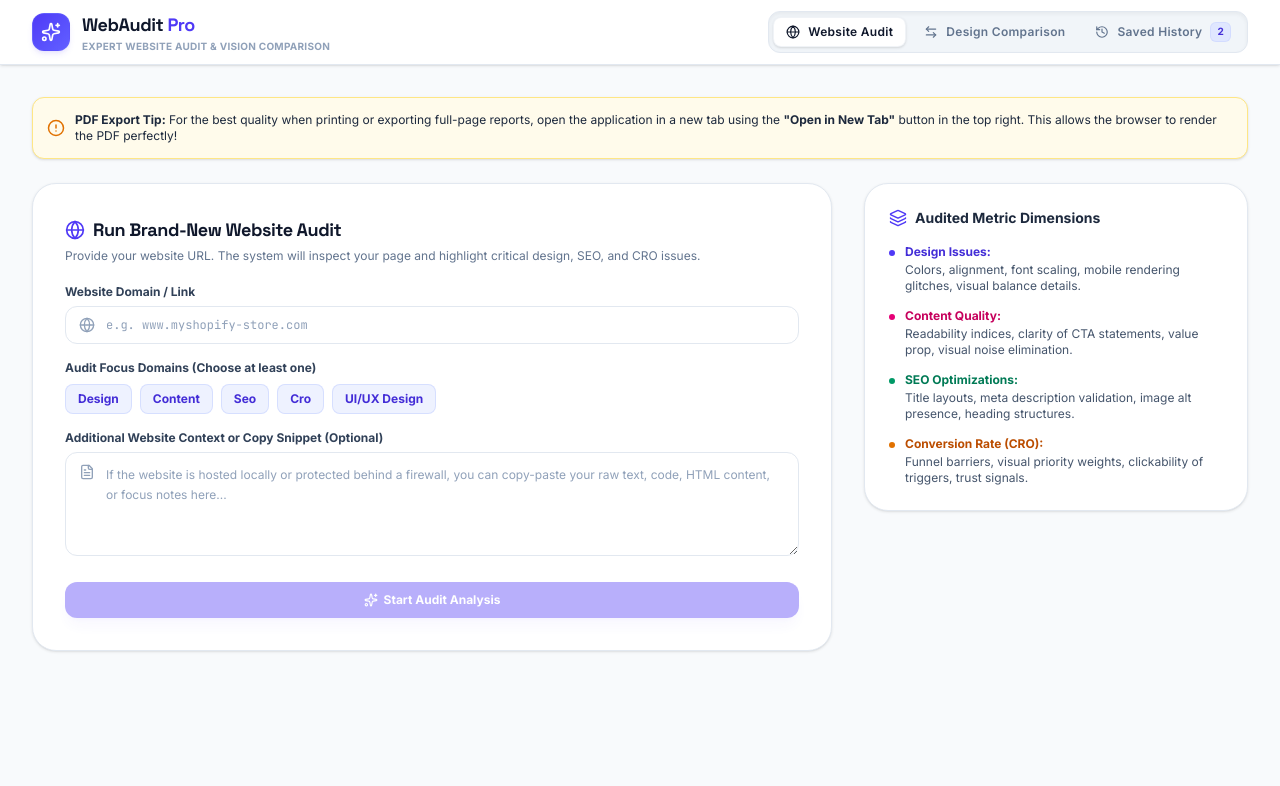
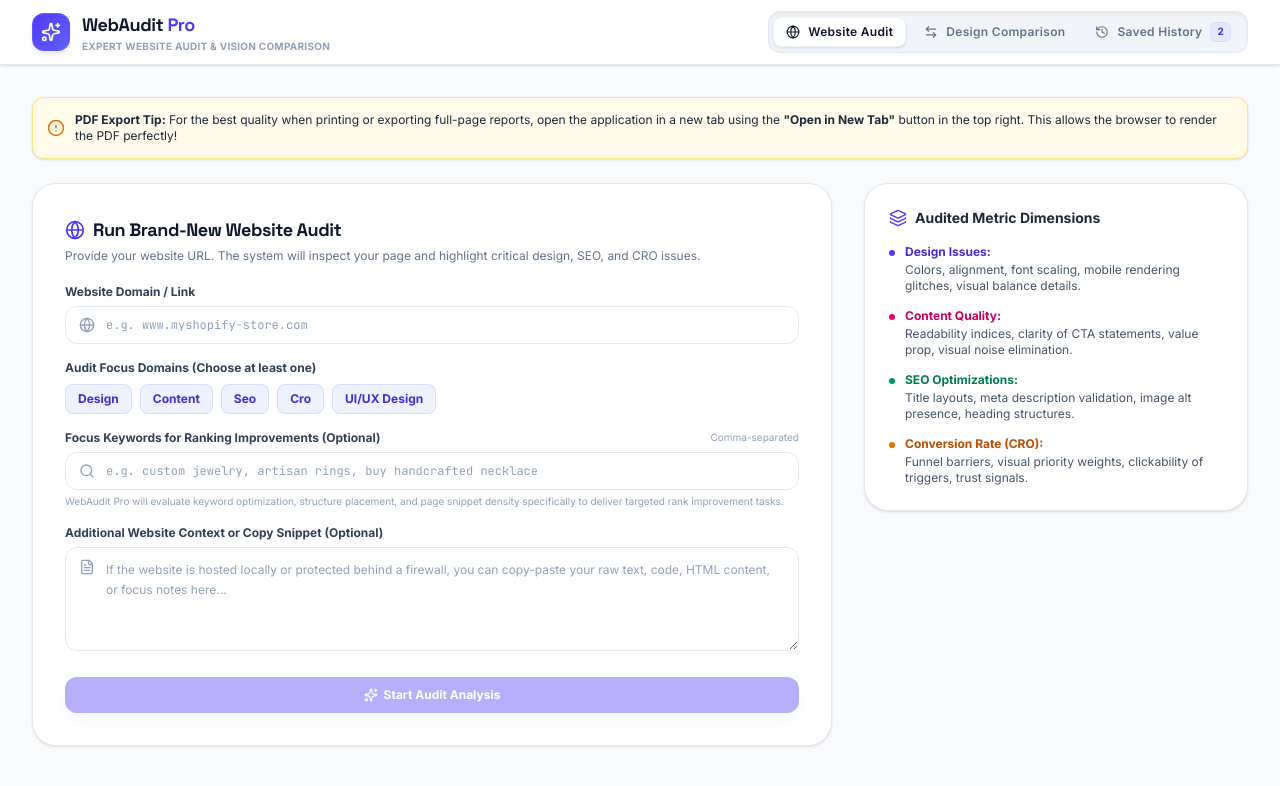
Before and after one commit to ajunaidi/webaudit, a React (Vite) app: page / in a window 1280 px wide. Shown: the top 786 px of the page. Built offline with nearby package versions, Linux system fonts and the light colour scheme.

Commit message:
feat: add focus keyword support to audit engine
Enable users to provide specific keywords for SEO and content analysis. Updated the API prompt to prioritize keyword optimization and included keyword display in the audit report UI.

```diff
--- a/server.ts
+++ b/server.ts
@@ -153,7 +153,7 @@ ${cleanText || "No readable content found"}
  * Audits a single website (by URL and optional extra context text)
  */
 app.post("/api/audit", async (req, res) => {
-  const { url, content, categories = ["design", "content", "seo", "cro", "ui"] } = req.body;
+  const { url, content, categories = ["design", "content", "seo", "cro", "ui"], keywords } = req.body;
 
   if (!url) {
     return res.status(400).json({ error: "Website URL is required" });
@@ -179,6 +179,7 @@ IMPORTANT INSTRUCTIONS:
   3. A robust 'solution' explaining step-by-step how to fix it in English, detailing the expected business and user benefits.
 - Provide realistic and fair 'scores' (0 to 100) for all aspects: design, content, seo, cro, ui, and an overall average score.
 - Create a client-facing 'clientSummary' (Executive Summary) summarizing the top wins and core action plan in elegant, persuasive English.
+${keywords ? `- VERY IMPORTANT: The user has provided specific focus keywords: "${keywords}". Analyze the website metadata, headings, and body content for these focus keywords. In your "seo" and "content" sections, evaluate keyword usage/placement, suggest structural or content optimization to increase keyword alignment/density, and recommend targeted strategies to improve ranking specifically for these keywords.` : ''}
     `;
 
     const userPrompt = `
@@ -188,6 +189,8 @@ Here is the real scraped snippet and structural statistics of the website:
 ---
 ${scrapedSnippet}
 ---
+
+${keywords ? `SPECIFIC FOCUS KEYWORDS TO IMPROVE RANKINGS FOR:\n${keywords}\n---` : ''}
 
 Additional User Notes / Context:
 ---
@@ -254,6 +257,9 @@ Return the response as a JSON object matching the requested schema. Ensure all f
     }
 
     const reportData = JSON.parse(reportText);
+    if (keywords) {
+      reportData.keywords = keywords;
+    }
 
     // Return report
     res.json(reportData);
--- a/src/App.tsx
+++ b/src/App.tsx
@@ -26,7 +26,8 @@ import {
   Share2,
   Copy,
   Mail,
-  Check
+  Check,
+  Search
 } from 'lucide-react';
 import { AuditReport, ComparisonReport, AuditIssue, ComparisonItem, AuditCategory } from './types';
 import { AuditEditor } from './components/AuditEditor';
@@ -148,6 +149,7 @@ export default function App() {
   // Scraped inputs / Audit setup
   const [auditUrl, setAuditUrl] = useState('');
   const [auditNotes, setAuditNotes] = useState('');
+  const [focusKeywords, setFocusKeywords] = useState('');
   const [selectedCategories, setSelectedCategories] = useState<AuditCategory[]>(['design', 'content', 'seo', 'cro', 'ui']);
 
   // Image comparison inputs
@@ -316,7 +318,8 @@ export default function App() {
         body: JSON.stringify({
           url: auditUrl,
           content: auditNotes,
-          categories: selectedCategories
+          categories: selectedCategories,
+          keywords: focusKeywords
         })
       });
 
@@ -339,7 +342,8 @@ export default function App() {
         ...data,
         id: `audit-${Date.now()}`,
         url: auditUrl,
-        date: new Date().toLocaleString()
+        date: new Date().toLocaleString(),
+        keywords: data.keywords || focusKeywords || undefined
       };
 
       // Set active and automatically save to history
@@ -760,6 +764,12 @@ export default function App() {
 
                 {activeAuditReport && (
                   <div className="space-y-6">
+                    {activeAuditReport.keywords && (
+                      <div className="p-4 bg-indigo-50/50 rounded-xl border border-indigo-150 flex items-center gap-3">
+                        <span className="text-[10px] font-black text-indigo-700 uppercase tracking-widest">Focus Keywords Checked:</span>
+                        <span className="text-xs font-mono font-bold text-indigo-900 bg-white px-2.5 py-0.5 rounded border border-indigo-200 shadow-sm">{activeAuditReport.keywords}</span>
+                      </div>
+                    )}
                     <div className="p-5 bg-slate-50 rounded-xl border border-slate-200">
                       <h3 className="text-sm font-black text-indigo-600 uppercase tracking-widest mb-2">Executive Summary (English Audit)</h3>
                       <p className="text-sm text-slate-700 leading-relaxed whitespace-pre-line">{activeAuditReport.clientSummary}</p>
@@ -930,6 +940,27 @@ export default function App() {
                             );
                           })}
                         </div>
+                      </div>
+
+                      {/* Focus Keywords Input */}
+                      <div className="flex flex-col">
+                        <label className="text-xs font-bold text-slate-700 mb-1.5 flex items-center justify-between">
+                          <span>Focus Keywords for Ranking Improvements (Optional)</span>
+                          <span className="text-[10px] text-slate-400 font-normal">Comma-separated</span>
+                        </label>
+                        <div className="relative">
+                          <Search className="absolute left-3.5 top-1/2 -translate-y-1/2 w-4 h-4 text-slate-400" />
+                          <input
+                             type="text"
+                             placeholder="e.g. custom jewelry, artisan rings, buy handcrafted necklace"
+                             value={focusKeywords}
+                             onChange={(e) => setFocusKeywords(e.target.value)}
+                             className="w-full bg-white border border-slate-200 focus:border-indigo-550 focus:ring-2 focus:ring-indigo-100 rounded-xl pl-10 pr-4 py-2.5 text-xs text-slate-800 placeholder-slate-400 focus:outline-none transition-all font-mono"
+                          />
+                        </div>
+                        <p className="text-[10px] text-slate-400 mt-1 leading-normal">
+                          WebAudit Pro will evaluate keyword optimization, structure placement, and page snippet density specifically to deliver targeted rank improvement tasks.
+                        </p>
                       </div>
 
                       {/* Content details / Notes */}
--- a/src/components/AuditEditor.tsx
+++ b/src/components/AuditEditor.tsx
@@ -156,6 +156,13 @@ export const AuditEditor: React.FC<AuditEditorProps> = ({ report, onUpdate }) =>
             {report.url}
           </h3>
           <p className="text-xs text-slate-500 mt-1">Audit Run Date: <span className="text-slate-700 font-medium">{report.date}</span></p>
+
+          {report.keywords && (
+            <div className="mt-2.5 flex items-center gap-2 flex-wrap">
+              <span className="text-[10px] font-bold text-indigo-700 uppercase tracking-widest bg-indigo-50 px-2 py-0.5 rounded border border-indigo-150">Focus Keywords:</span>
+              <p className="text-xs font-mono font-bold text-slate-700 bg-slate-50 border border-slate-200 px-2 py-0.5 rounded">{report.keywords}</p>
+            </div>
+          )}
         </div>
 
         <button
--- a/src/types.ts
+++ b/src/types.ts
@@ -31,6 +31,7 @@ export interface AuditReport {
   scores: AuditScores;
   clientSummary: string;
   issues: AuditIssue[];
+  keywords?: string;
 }
 
 export interface ComparisonItem {
```
